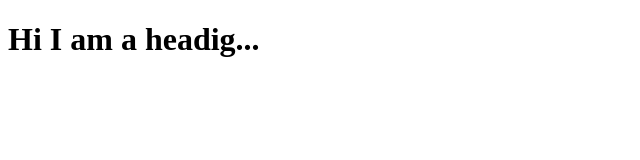
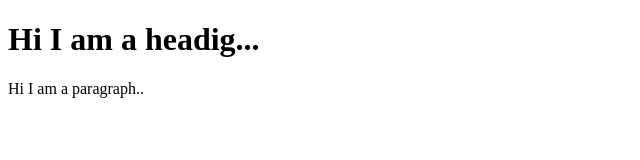
Before and after one commit to dev3306-ai/La-La-Land, a plain HTML site: page index.html in a window 1280 px wide. Shown: the whole page, without its empty margins (0-640 px from the left). Drawn offline with Linux system fonts and the light colour scheme.

Commit message:
add new feature

```diff
--- a/index.html
+++ b/index.html
@@ -7,5 +7,6 @@
 </head>
 <body>
     <h1>Hi I am a headig...</h1>
+    <p>Hi I am a paragraph..</p>
 </body>
 </html>
```
